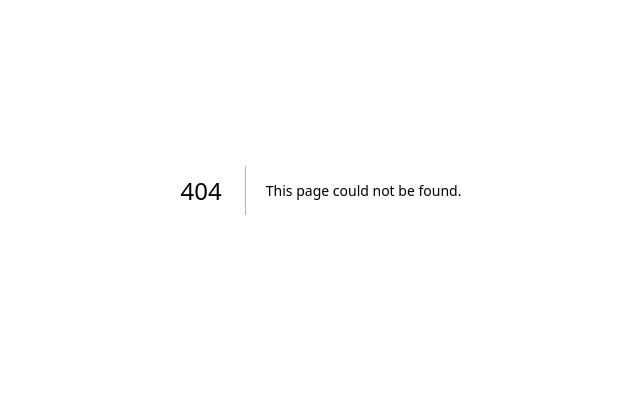
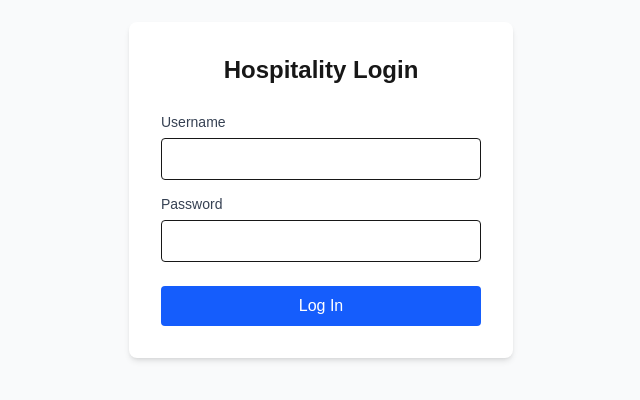
Before and after one commit to Nitish89847/Hospitality, a Next.js app in the folder frontend/: page /login in a window 1280 px wide. Before the commit this address had no page. Shown: the part 210-610 px from the top of the page, without its empty margins (319-959 px from the left). Built offline with nearby package versions, Linux system fonts and the light colour scheme.

Commit message:
Added hospitality login page.

```diff
--- /dev/null
+++ b/frontend/app/login/page.tsx
@@ -0,0 +1,73 @@
+"use client";
+
+import { useState } from "react";
+import { useRouter } from "next/navigation";
+import { loginRequest } from "@/lib/api";
+
+export default function LoginPage() {
+  const [username, setUsername] = useState("");
+  const [password, setPassword] = useState("");
+  const [error, setError] = useState("");
+  const [loading, setLoading] = useState(false);
+  const router = useRouter();
+
+  async function handleSubmit(e: React.FormEvent) {
+    e.preventDefault();
+    setError("");
+    setLoading(true);
+    try {
+      const data = await loginRequest(username, password);
+      sessionStorage.setItem("access_token", data.access);
+      router.push("/dashboard");
+    } catch (err) {
+      setError("Login failed. Check your username and password.");
+    } finally {
+      setLoading(false);
+    }
+  }
+
+  return (
+    <main className="min-h-screen flex items-center justify-center bg-gray-50">
+      <form
+        onSubmit={handleSubmit}
+        className="bg-white p-8 rounded-lg shadow-md w-full max-w-sm"
+      >
+        <h1 className="text-2xl font-semibold mb-6 text-center">Hospitality Login</h1>
+
+        {error && (
+          <p className="text-red-600 text-sm mb-4 text-center">{error}</p>
+        )}
+
+        <label className="block mb-3">
+          <span className="text-sm font-medium text-gray-700">Username</span>
+          <input
+            type="text"
+            value={username}
+            onChange={(e) => setUsername(e.target.value)}
+            className="mt-1 w-full border rounded px-3 py-2"
+            required
+          />
+        </label>
+
+        <label className="block mb-6">
+          <span className="text-sm font-medium text-gray-700">Password</span>
+          <input
+            type="password"
+            value={password}
+            onChange={(e) => setPassword(e.target.value)}
+            className="mt-1 w-full border rounded px-3 py-2"
+            required
+          />
+        </label>
+
+        <button
+          type="submit"
+          disabled={loading}
+          className="w-full bg-blue-600 text-white rounded py-2 font-medium hover:bg-blue-700 disabled:opacity-50"
+        >
+          {loading ? "Logging in..." : "Log In"}
+        </button>
+      </form>
+    </main>
+  );
+}
--- /dev/null
+++ b/frontend/lib/api.ts
@@ -0,0 +1,27 @@
+const API_BASE_URL = "https://hospitality-backend-ojog.onrender.com";
+
+export async function loginRequest(username: string, password: string) {
+  const res = await fetch(`${API_BASE_URL}/api/token/`, {
+    method: "POST",
+    headers: { "Content-Type": "application/json" },
+    body: JSON.stringify({ username, password }),
+  });
+
+  if (!res.ok) {
+    throw new Error("Invalid username or password");
+  }
+
+  return res.json(); // { access, refresh }
+}
+
+export async function authenticatedFetch(path: string, token: string) {
+  const res = await fetch(`${API_BASE_URL}${path}`, {
+    headers: { Authorization: `Bearer ${token}` },
+  });
+
+  if (!res.ok) {
+    throw new Error(`Request failed: ${res.status}`);
+  }
+
+  return res.json();
+}
```
